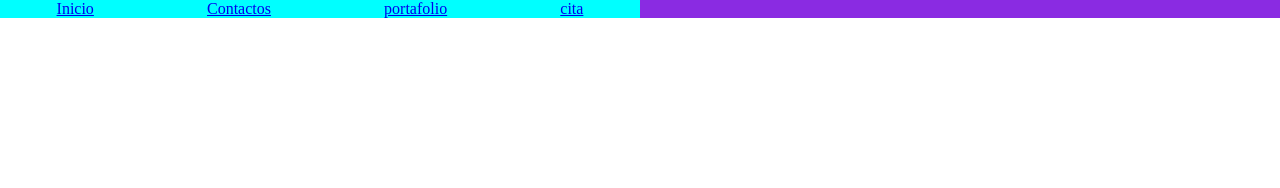
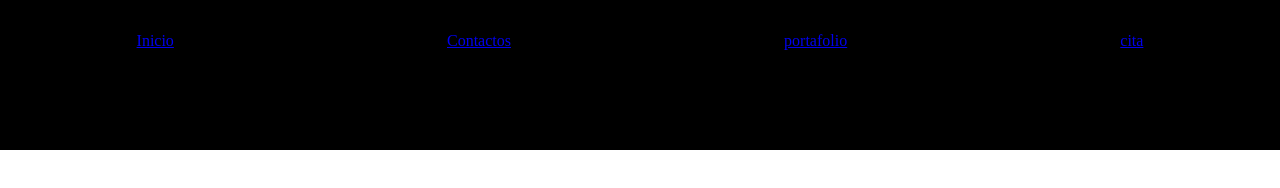
Before and after one commit to thravid/proyecto.peluqueria.pets, a plain HTML site: page index.html in a window 1280 px wide. Drawn offline with Linux system fonts and the light colour scheme.

Commit message:
dav
repositorio1

```diff
--- a/estilo.css
+++ b/estilo.css
@@ -5,15 +5,19 @@
 
 }
 #nav{
-    background-color:blueviolet;
+    background-color: black;
+    align-items: center;
+    height: 150px;
+
 }
 #menu{
     display: flex;
-    width: 50%;
+    width: 100%;
     justify-content: space-around;
-    background-color: aqua;
+    text-align: center;
 }
 #menu li{
     list-style: none;
+    padding: 2em;
 
 }
--- a/index.html
+++ b/index.html
@@ -20,7 +20,9 @@
             </nav>
         </header>
     <div id="contenido"></div>
-    <div id="footer"></div>
+    <footer>
+
+    </footer>
 
     </div>
 </body>
```
